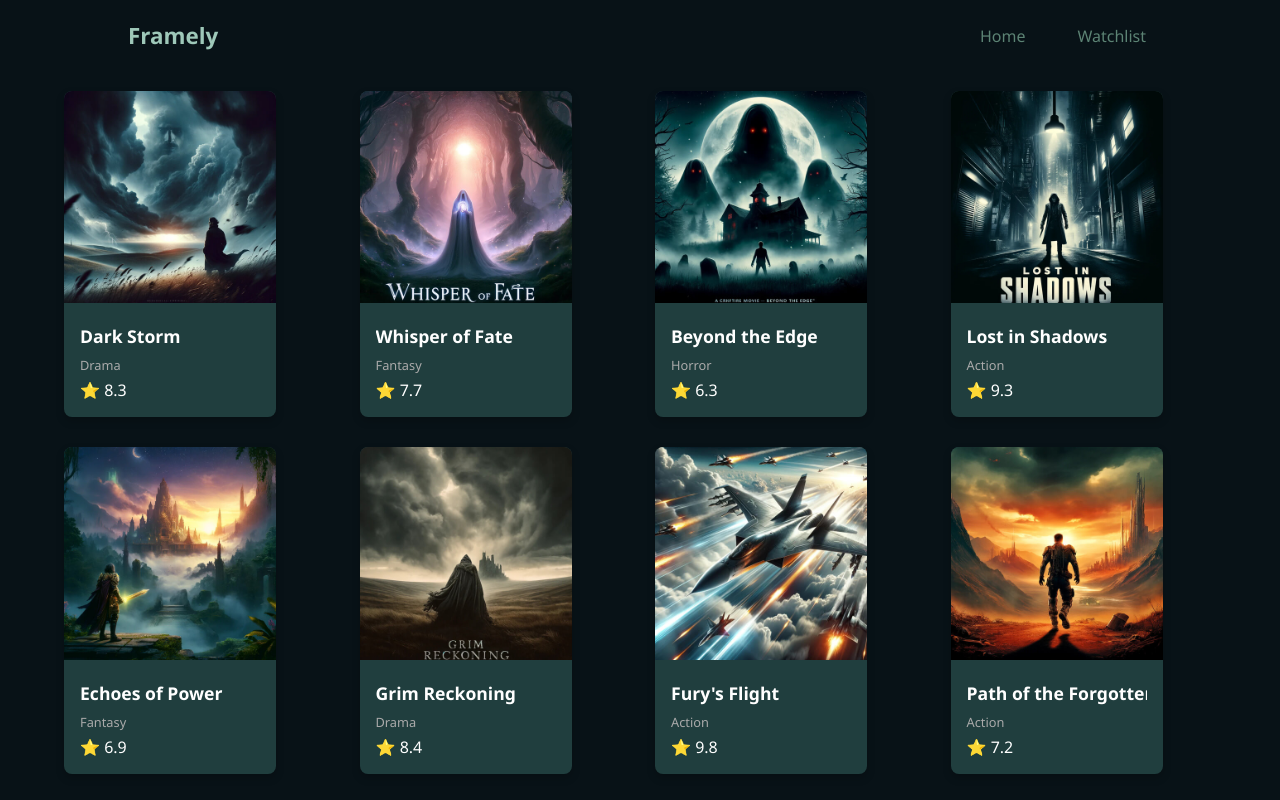
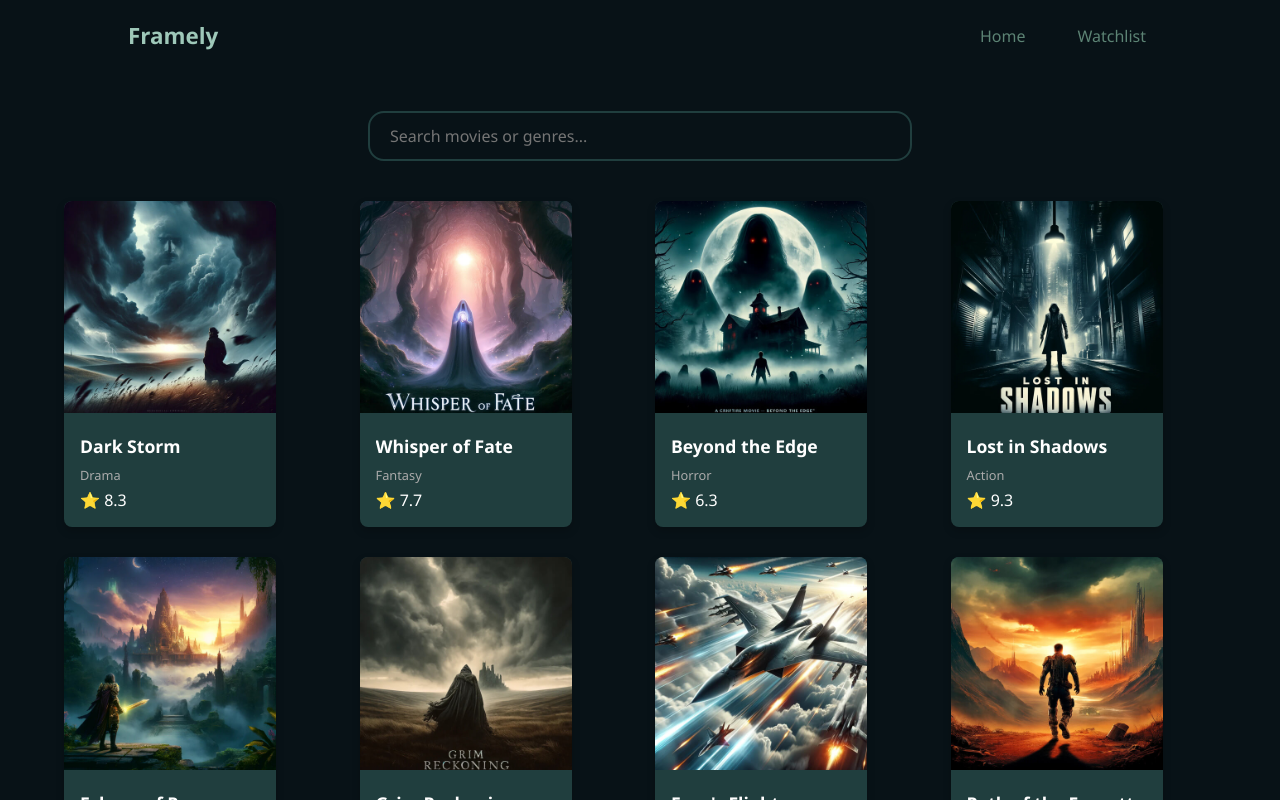
Before and after one commit to ana-maria-ursache/Movie-Application, a React (Vite) app: page / in a window 1280 px wide. Shown: the top 800 px of the page. Built offline with nearby package versions, Linux system fonts and the light colour scheme.

Commit message:
search bar

```diff
--- a/src/components/MoviesContainer/MoviesContainer.jsx
+++ b/src/components/MoviesContainer/MoviesContainer.jsx
@@ -4,6 +4,7 @@ import MovieCard from '../MovieCard/MovieCard';
 
 export default function MoviesContainer() {
   const [movies, setMovies] = useState([]);
+  const [searchTerm, setSearchTerm] = useState('');
 
   useEffect(() => {
     fetch('/movies.json')
@@ -12,9 +13,25 @@ export default function MoviesContainer() {
       .catch((error) => console.error('Error loading movies:', error));
   }, []);
 
+  const filteredMovies = movies.filter(
+    (movie) =>
+      movie.title.toLowerCase().includes(searchTerm.toLowerCase()) ||
+      movie.genre.toLowerCase().includes(searchTerm.toLowerCase())
+  );
+
   return (
+    <div className="container-wrapper">
+      <div className="search-bar-container">
+        <input
+          type="text"
+          placeholder="Search movies or genres..."
+          className="search-input"
+          onChange={(e) => setSearchTerm(e.target.value)}
+        />
+      </div>
+
       <main className="movies-container">
-      {movies.map((movie) => (
+        {filteredMovies.map((movie) => (
           <MovieCard
             key={movie.id}
             title={movie.title}
@@ -24,5 +41,6 @@ export default function MoviesContainer() {
           />
         ))}
       </main>
+    </div>
   );
 }
```
Lines whose indentation alone changed are shown as unchanged.
